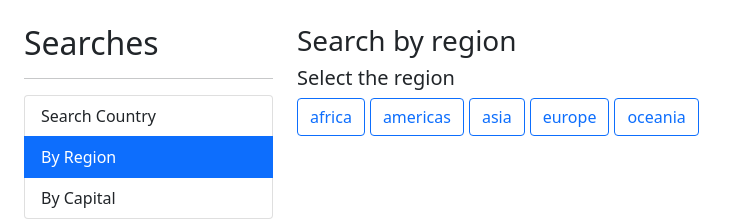
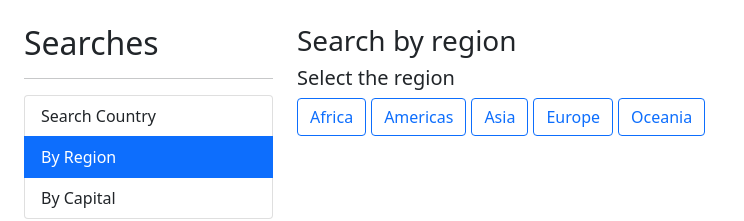
Before and after one commit to EduardoUDG/Angular_countries-app, an Angular app: page /region in a window 1280 px wide. Shown: the top 221 px of the page, without its empty margins (0-744 px from the left). Built offline with nearby package versions, Linux system fonts and the light colour scheme.

Commit message:
CSS classes aditionals

```diff
--- a/src/app/country/pages/by-region/by-region.component.html
+++ b/src/app/country/pages/by-region/by-region.component.html
@@ -13,10 +13,10 @@
     <button
       *ngFor="let region of regions"
       class="btn btn-outline-primary"
-
+      [class]=""
       (click)="activateRegion( region )"
     >
-      {{ region }}
+      {{ region | titlecase }}
     </button>
   </div>
 </div>
--- a/src/app/country/pages/by-region/by-region.component.ts
+++ b/src/app/country/pages/by-region/by-region.component.ts
@@ -18,6 +18,12 @@ export class ByRegionComponent {
 
   constructor() { }
 
+  getClassCss( region:string ): string {
+    return ( region === this.activeRegion )
+            ? 'btn btn-primary'
+            : 'btn btn-outline-primary';
+  }
+
   activateRegion( region: string ) {
     this.activeRegion = region;
   }
```
